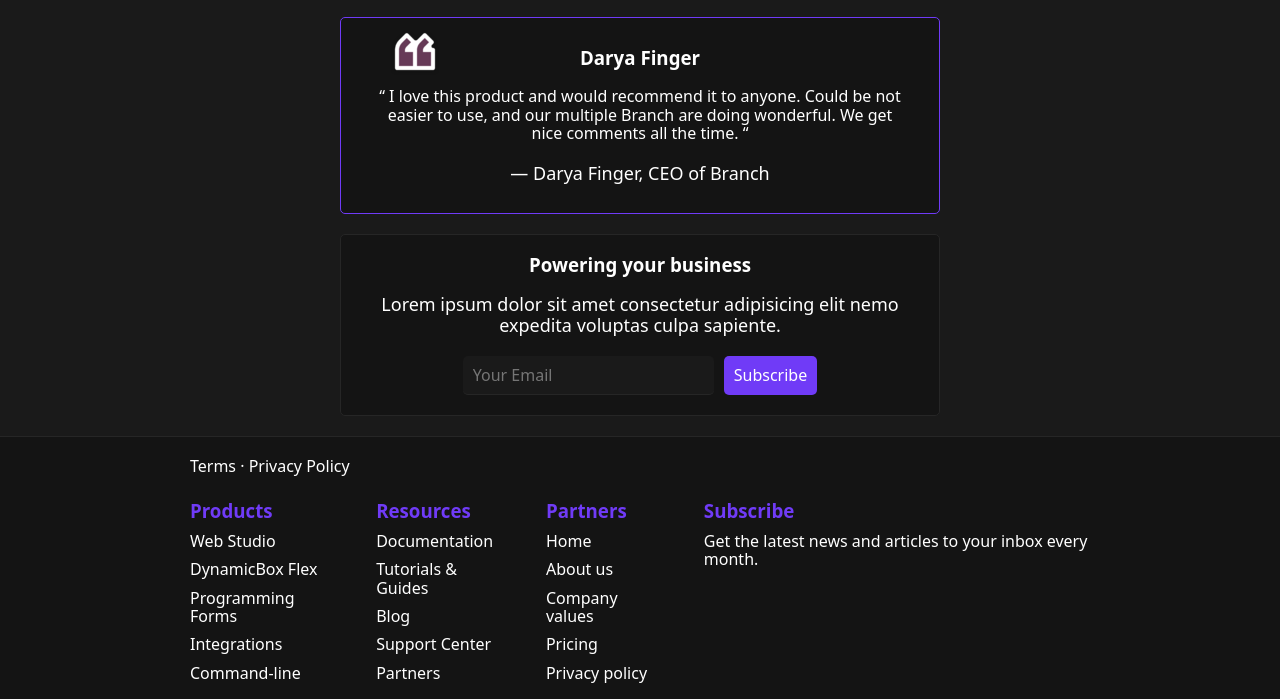
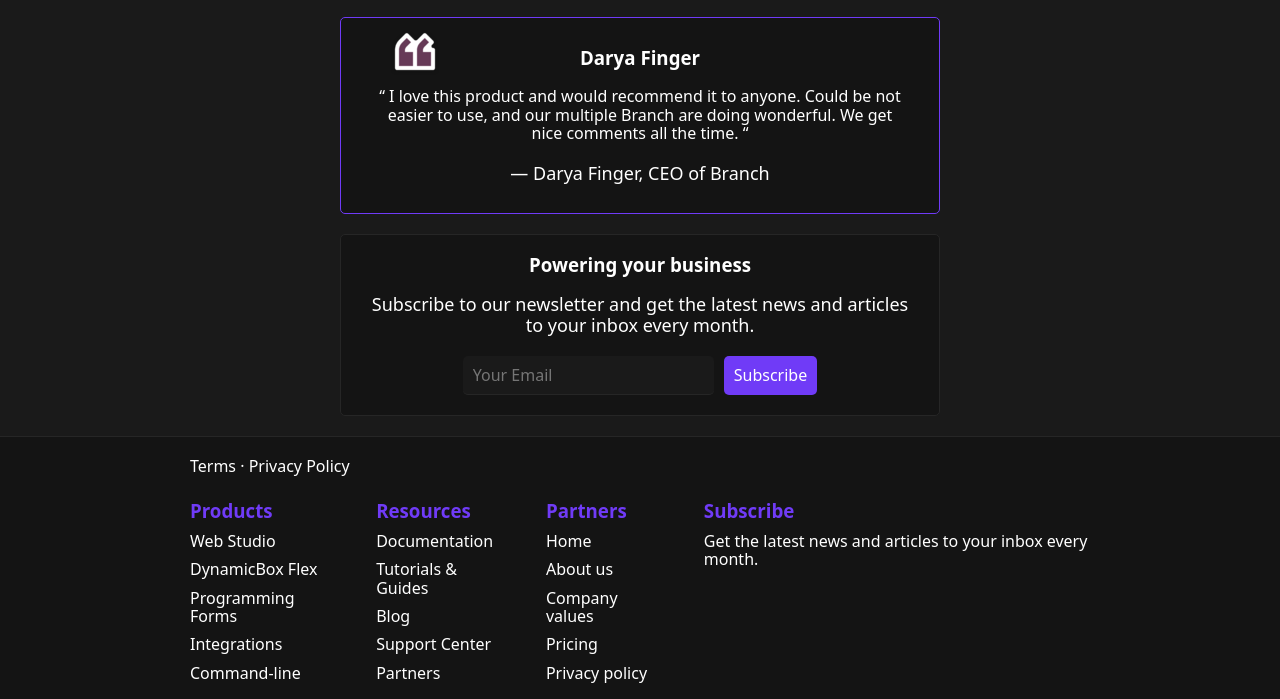
Before and after one commit to Carrisonn/E-commerce, a website built with Vite: page index.html in a window 1280 px wide. Shown: the part 1157-1856 px from the top of the page. Built offline with nearby package versions, Linux system fonts and the light colour scheme; files whose address does not match are found by name.

Commit message:
minor change

```diff
--- a/index.html
+++ b/index.html
@@ -8,7 +8,7 @@
   <meta name="description" content="E-commerce web site">
   <link rel="icon" href="src/icons/icon-website.svg" type="image/svg+xml">
   <link rel="prefetch" href="src/sections/products.html" as="document">
-  <title>E-commerce | Carrison</title>
+  <title>E-commerce - Home</title>
   <link rel="preload" href="src/css/normalize.css" as="style">
   <link rel="stylesheet" href="src/css/normalize.css">
   <link rel="preload" href="src/css/styles.css" as="style">
@@ -122,9 +122,9 @@
 
         <div class="div-form">
           <h3>Powering your business</h3>
-          <p>Lorem ipsum dolor sit amet consectetur adipisicing elit nemo expedita voluptas culpa
-            sapiente.</p>
-          <form class="form">
+          <p>Subscribe to our newsletter and get the latest news and articles to your inbox every
+            month.</p>
+          <form id="form" class="form">
             <input type="email" id="email" class="email" placeholder="Your Email">
             <input type="submit" value="Subscribe" class="input-submit">
           </form>
```
